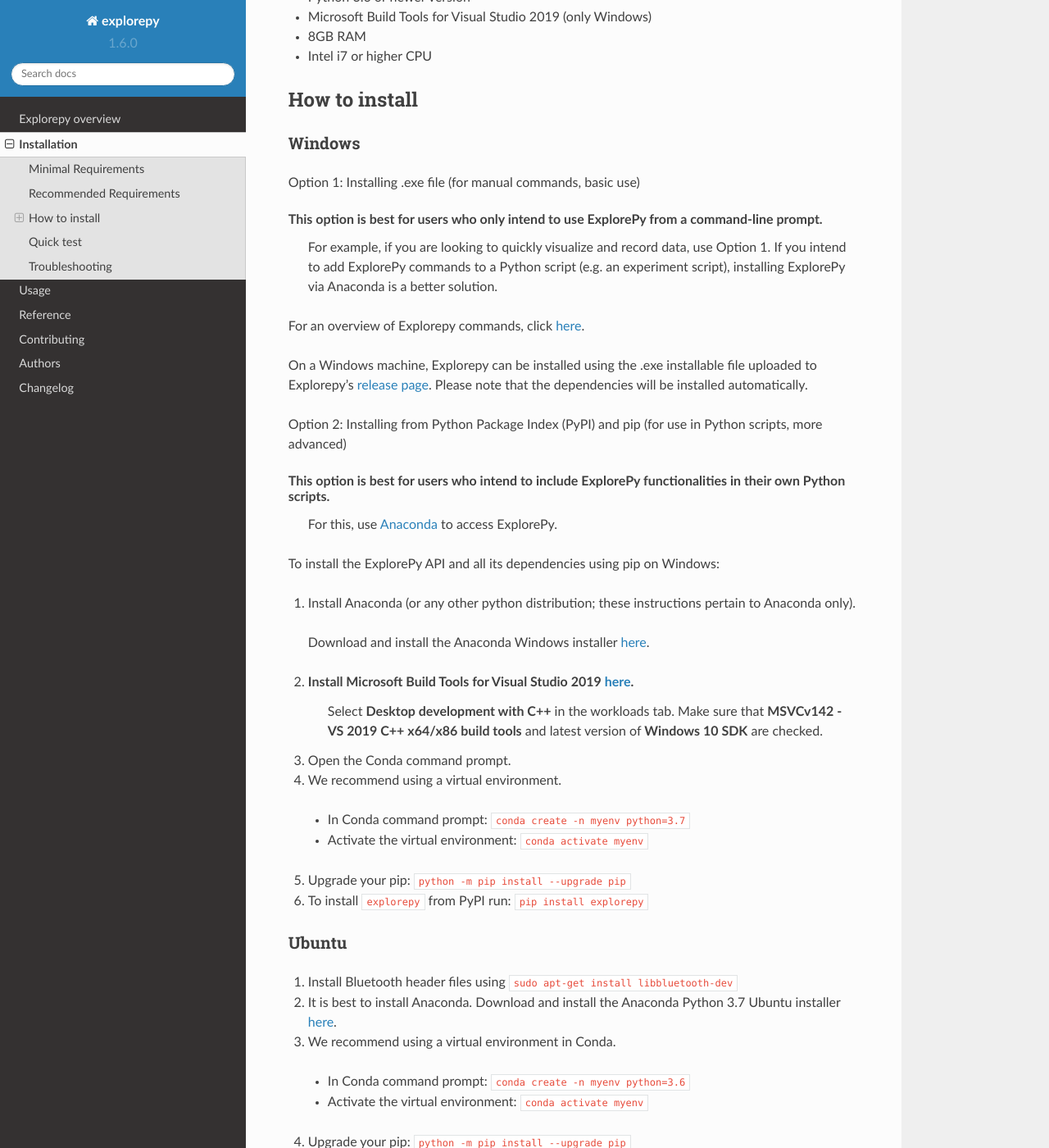
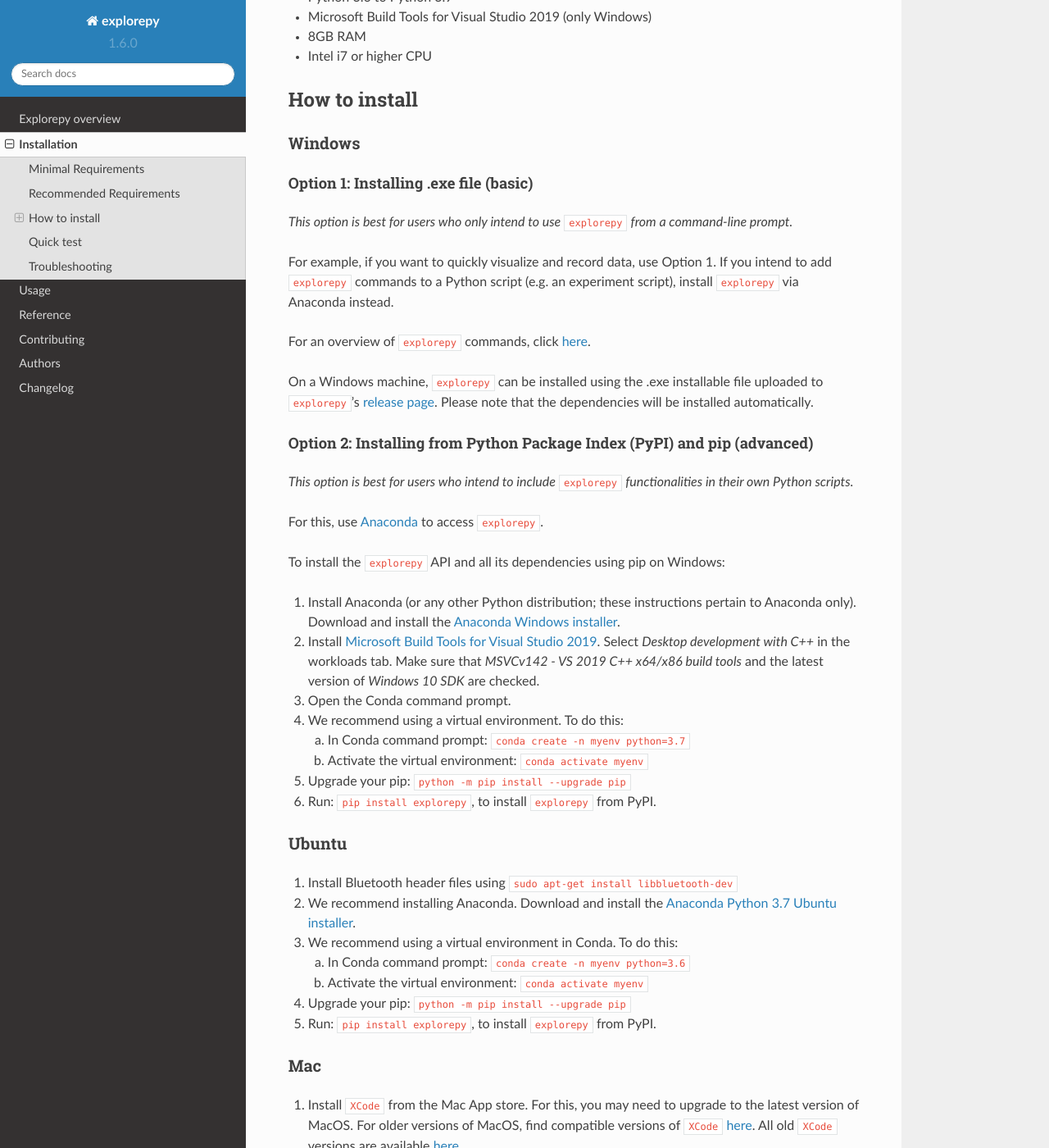
Before and after one commit to Mentalab-hub/explorepy, a Sphinx documentation site: the page built from docs/installation.rst, in a window 1280 px wide and 1400 px high, scrolled down 407 px. Shown: the whole window at 82% size. Built offline with Sphinx 7.4.7 and the Read the Docs theme 2.0.0, drawn with Linux system fonts in a browser that asks for light colours; some of the changed text lies outside the part shown.

Commit message:
Update installation rst

```diff
--- a/CONTRIBUTING.rst
+++ b/CONTRIBUTING.rst
@@ -18,7 +18,7 @@
 ==========================
 
 We are happy to receive contributions to our documentation. Please do suggest changes to the
-official `explorepy` docs and docstrings, or increase our web presence with blog posts
+official ``explorepy`` docs and docstrings, or increase our web presence with blog posts
 and articles.
 
 Feature requests and feedback
@@ -34,7 +34,7 @@
 Development
 ===========
 
-To set up `explorepy` for local development:
+To set up ``explorepy`` for local development:
 
 1. Fork `explorepy <https://github.com/Mentalab-hub/explorepy>`_
    (look for the "Fork" button).
--- a/docs/installation.rst
+++ b/docs/installation.rst
@@ -2,22 +2,19 @@
 Installation
 ============
 
-
 Minimal Requirements
 ------------
-* Python 3.6 or newer version
+* Python 3.6 to Python 3.9
 * Microsoft Build Tools for Visual Studio 2019 (only Windows)
 * 6GB RAM (minimum 1GB *free* RAM during the session)
 * Intel i5 or higher (2x2.5GHz) CPU
 
-
 Recommended Requirements
 ------------
-* Python 3.6 or newer version
+* Python 3.6 to Python 3.9
 * Microsoft Build Tools for Visual Studio 2019 (only Windows)
 * 8GB RAM
 * Intel i7 or higher CPU
-
 
 How to install
 --------------
@@ -25,83 +22,72 @@
 Windows
 ^^^^^^^
 
-Option 1: Installing .exe file (for manual commands, basic use)
+Option 1: Installing .exe file (basic)
+""""""""
 
-This option is best for users who only intend to use ExplorePy from a command-line prompt.
- For example, if you are looking to quickly visualize and record data, use Option 1.
- If you intend to add ExplorePy commands to a Python script
- (e.g. an experiment script), installing ExplorePy via Anaconda is a better solution.
+*This option is best for users who only intend to use* ``explorepy`` *from a command-line prompt.*
 
-For an overview of Explorepy commands, click `here <https://explorepy.readthedocs.io/en/latest/usage.html#command-line-interface>`_.
+For example, if you want to quickly visualize and record data, use Option 1.
+If you intend to add ``explorepy`` commands to a Python script
+(e.g. an experiment script), install ``explorepy`` via Anaconda instead.
 
-On a Windows machine, Explorepy can be installed using the .exe installable file uploaded to
-Explorepy's `release page <https://github.com/Mentalab-hub/explorepy/releases/download/v1.5.0/MentaLab_ExplorePy_1.5.0.exe>`_. Please note that the dependencies will be installed automatically.
+For an overview of ``explorepy`` commands, click `here <https://explorepy.readthedocs.io/en/latest/usage.html#command-line-interface>`_.
 
+On a Windows machine, ``explorepy`` can be installed using the .exe installable file uploaded to
+``explorepy``'s `release page <https://github.com/Mentalab-hub/explorepy/releases/download/v1.5.0/MentaLab_ExplorePy_1.5.0.exe>`_. Please note that the dependencies will be installed automatically.
 
-Option 2: Installing from Python Package Index (PyPI) and pip (for use in Python scripts, more advanced)
+Option 2: Installing from Python Package Index (PyPI) and pip (advanced)
+""""""""
 
-This option is best for users who intend to include ExplorePy functionalities in their own Python scripts.
- For this, use `Anaconda <https://www.anaconda.com/>`_ to access ExplorePy.
+*This option is best for users who intend to include* ``explorepy`` *functionalities in their own Python scripts.*
 
-To install the ExplorePy API and all its dependencies using pip on Windows:
+For this, use `Anaconda <https://www.anaconda.com/>`_ to access ``explorepy``.
 
-1. Install Anaconda (or any other python distribution; these instructions pertain to Anaconda only).
- Download and install the Anaconda Windows installer `here <https://www.anaconda.com/distribution/#download-section>`_.
-2. Install Microsoft Build Tools for Visual Studio 2019 `here <https://visualstudio.microsoft.com/thank-you-downloading-visual-studio/?sku=BuildTools&rel=16>`_.
-    Select **Desktop development with C++** in the workloads tab. Make sure that  **MSVCv142 - VS 2019 C++ x64/x86 build tools** and latest version of **Windows 10 SDK** are checked.
+To install the ``explorepy`` API and all its dependencies using pip on Windows:
+
+1. Install Anaconda (or any other Python distribution; these instructions pertain to Anaconda only). Download and install the `Anaconda Windows installer <https://www.anaconda.com/distribution/#download-section>`_.
+2. Install `Microsoft Build Tools for Visual Studio 2019 <https://visualstudio.microsoft.com/thank-you-downloading-visual-studio/?sku=BuildTools&rel=16>`_. Select *Desktop development with C++* in the workloads tab. Make sure that *MSVCv142 - VS 2019 C++ x64/x86 build tools* and the latest version of *Windows 10 SDK* are checked.
 3. Open the Conda command prompt.
-4. We recommend using a virtual environment.
+4. We recommend using a virtual environment. To do this:
 
-  * In Conda command prompt: ``conda create -n myenv python=3.7``
-  * Activate the virtual environment: ``conda activate myenv``
+   a. In Conda command prompt: ``conda create -n myenv python=3.7``
+   b. Activate the virtual environment: ``conda activate myenv``
 
 5. Upgrade your pip: ``python -m pip install --upgrade pip``
-6. To install ``explorepy`` from PyPI run: ``pip install explorepy``
-
+6. Run: ``pip install explorepy``, to install ``explorepy`` from PyPI.
 
 Ubuntu
 ^^^^^^
 1. Install Bluetooth header files using ``sudo apt-get install libbluetooth-dev``
-2. It is best to install Anaconda. Download and install the Anaconda Python 3.7 Ubuntu installer `here <https://www.anaconda.com/distribution/#download-section>`_.
-3. We recommend using a virtual environment in Conda.
+2. We recommend installing Anaconda. Download and install the `Anaconda Python 3.7 Ubuntu installer <https://www.anaconda.com/distribution/#download-section>`_.
+3. We recommend using a virtual environment in Conda. To do this:
 
-  * In Conda command prompt: ``conda create -n myenv python=3.6``
-  * Activate the virtual environment: ``conda activate myenv``
+   a. In Conda command prompt: ``conda create -n myenv python=3.6``
+   b. Activate the virtual environment: ``conda activate myenv``
 
 4. Upgrade your pip: ``python -m pip install --upgrade pip``
-5. To install ``explorepy`` from PyPI run: ``pip install explorepy``
-
+5. Run: ``pip install explorepy``, to install ``explorepy`` from PyPI.
 
 Mac
 ^^^
-1. Install XCode from the Mac App store. For this, you may need to upgrade to the latest version of MacOS.
-For older versions of MacOS, you can find compatible versions of XCode `here <https://en.wikipedia.org/wiki/Xcode>`_.
-All old Xcode versions are available `here <https://developer.apple.com/download/more/>`_.
-
+1. Install ``XCode`` from the Mac App store. For this, you may need to upgrade to the latest version of MacOS. For older versions of MacOS, find compatible versions of ``XCode`` `here <https://en.wikipedia.org/wiki/Xcode>`_. All old ``XCode`` versions are available `here <https://developer.apple.com/download/more/>`_.
 2. Accept the license agreement: ``sudo xcodebuild -license``
-
-3. It is best to install Anaconda. Download  and install the Anaconda Python 3.7 Mac installer `here <https://www.anaconda.com/distribution/#download-section>`_. For older versions of MacOS, compatible version of Anaconda can be found in `this table <https://docs.continuum.io/anaconda/install/#old-os>`_ and can be downloaded from `here <https://repo.anaconda.com/archive/index.html>`_.
-
+3. It is best to install Anaconda. Download  and install the `Anaconda Python 3.7 Mac installer <https://www.anaconda.com/distribution/#download-section>`_. For older versions of MacOS, compatible version of Anaconda can be found in `this table <https://docs.continuum.io/anaconda/install/#old-os>`_ and downloaded `here <https://repo.anaconda.com/archive/index.html>`_.
 4. We recommend using a virtual environment in Conda.
 
-  * In Conda command prompt: ``conda create -n myenv python=3.6``
-  * Activate the virtual environment: ``conda activate myenv``
+   a. In Conda command prompt: ``conda create -n myenv python=3.6``
+   b. Activate the virtual environment: ``conda activate myenv``
 
 5. Upgrade your pip: ``python -m pip install --upgrade pip``
-6. To install ``explorepy`` from PyPI run: ``pip install explorepy``
-
+6. Run: ``pip install explorepy``, to install ``explorepy`` from PyPI.
 
 Quick test
 ----------
 
-* •	Open the Conda command prompt (if you used pip) or Windows command prompt (if you used the installable file)
-
-* Activate the virtual environment (this step is only for Conda command prompt): ``conda activate myenv``
-
-* Run ``explorepy visualize -n <YOUR-DEVICE-NAME> -lf 1 -hf 40``
-
-* To stop visualization press Ctrl+c
-
+* Open the Conda command prompt (if you used pip) or Windows command prompt (if you used the installable file).
+* Activate the virtual environment (this step is only necessary in the Conda command prompt): ``conda activate myenv``
+* Run ``explorepy visualize -n DEVICE-NAME -lf 1 -hf 40``
+* To stop visualization press ``Ctrl+C``
 
 Troubleshooting
 ---------------
@@ -114,11 +100,11 @@
     OSError: [WinError 126] The specified module could not be found
 
 
-To fix this problem, an older version of Pylsl can be installed using this command: ::
+Solution: Install an older version of Pylsl. To do this, run: ::
 
     pip install pylsl==1.13.1
 
-Alternatively, MS Visual C++ redistributable (vc_redist) can be installed via this `download page <https://support.microsoft.com/en-ca/help/2977003/the-latest-supported-visual-c-downloads>`_.
+Alternatively, install `MS Visual C++ redistributable (vc_redist) <https://support.microsoft.com/en-ca/help/2977003/the-latest-supported-visual-c-downloads>`_.
 
 --------------------
 
@@ -138,7 +124,7 @@
     File "c:\users\jose\anaconda3\lib\asyncio\events.py", line 501, in add_reader
         raise NotImplementedError
 
-Solution: Downgrade Anaconda distribution version to one of 3.6 or 3.7 versions.
+Solution: Downgrade your Anaconda distribution to version 3.6 or 3.7.
 
 ---------------------
 
@@ -158,26 +144,34 @@
     ERROR: Command errored out with exit status 4294967295: python setup.py egg_info Check the logs for full command output.
 
 
-Solution: To fix this error, install numpy separately by ``pip install numpy`` and then install explorepy.
+Solution: Install numpy separately using ``pip install numpy`` and then install ``explorepy``.
 
+---------------------
 
 **4. OSError: A socket operation was attempted to an unreachable network.**
 
-Solution: Make sure that the device is paired with your computer and try again.
+Solution: Ensure that your Explore device is paired with your computer and try again.
+
+---------------------
 
 **5. ValueError: Error opening socket.**
 
-Solution: Make sure the Bluetooth module of operating system is on and working.
+Solution: Ensure the Bluetooth module of your computer's operating system is on and working.
+
+---------------------
 
 **6. OSError: The handle is invalid.**
 
-Solution: Make sure the Bluetooth module of operating system is on and working.
+Solution: Ensure the Bluetooth module of your computer's operating system is on and working.
+
+---------------------
 
 **7. DeviceNotFoundError: No device found with the name: Explore_####**
 
-Solution: Make sure the device is on and in advertising mode (blinking in blue at 1Hz). If the Bluetooth module of your
-computer is off, you may also get this error.
+Solution: Ensure your Explore device is on and in advertising mode (blinking in blue at 1Hz).
+
+You may also get this error if your computer's Bluetooth module is off.
 
 ---------------------
 
-If the issues persist, please send a screenshot and brief error description to support@mentalab.com, and we will quickly help you solve it.
+If your issue persists, please send a screenshot and brief error description to support@mentalab.com, and we will quickly help you solve it.
```
